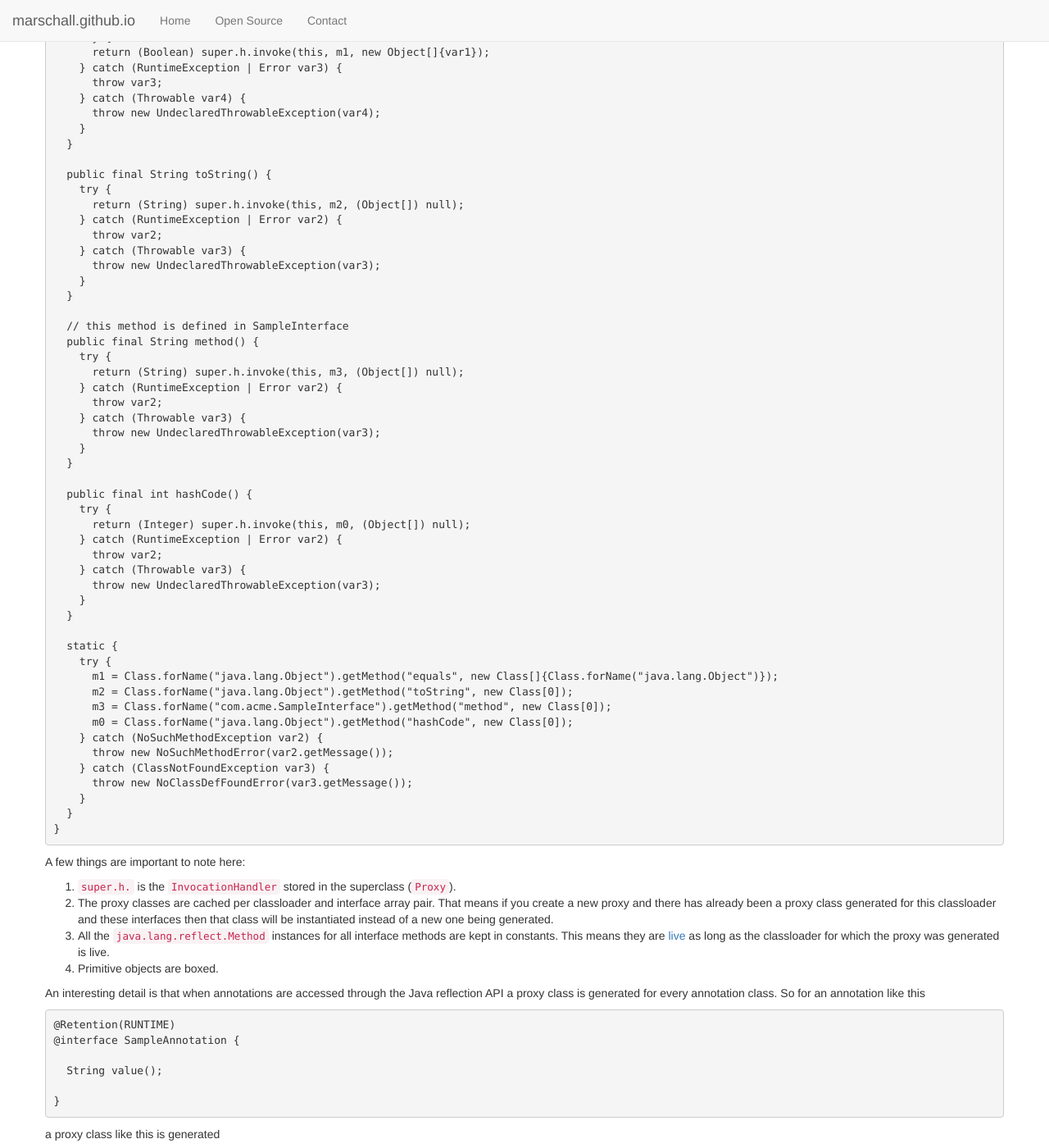
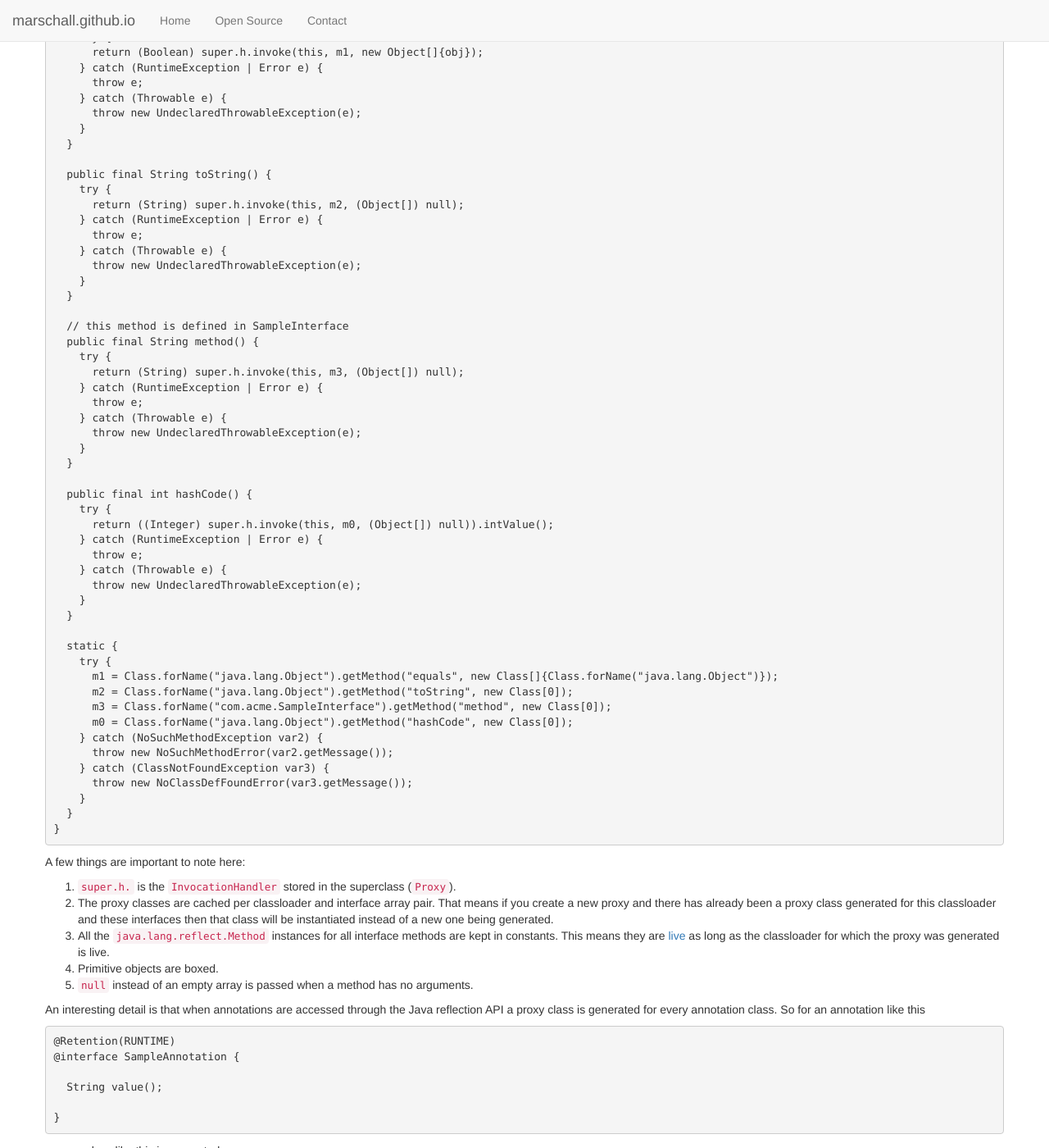
Before and after one commit to marschall/marschall.github.com, a Jekyll site: the page built from _posts/2017-07-11-java-proxy-anatomy.md, in a window 1280 px wide and 1400 px high, scrolled down 760 px. Shown: the whole window at 82% size. Built offline with Jekyll 4.4.1, drawn with Linux system fonts in a browser that asks for light colours; some of the changed text lies outside the part shown.

Commit message:
rename variables

```diff
--- a/_posts/2017-07-11-java-proxy-anatomy.md
+++ b/_posts/2017-07-11-java-proxy-anatomy.md
@@ -34,23 +34,23 @@ final class $Proxy4 extends Proxy implements SampleInterface {
     super(var1);
   }
 
-  public final boolean equals(Object var1) {
+  public final boolean equals(Object obj) {
     try {
-      return (Boolean) super.h.invoke(this, m1, new Object[]{var1});
-    } catch (RuntimeException | Error var3) {
-      throw var3;
-    } catch (Throwable var4) {
-      throw new UndeclaredThrowableException(var4);
+      return (Boolean) super.h.invoke(this, m1, new Object[]{obj});
+    } catch (RuntimeException | Error e) {
+      throw e;
+    } catch (Throwable e) {
+      throw new UndeclaredThrowableException(e);
     }
   }
 
   public final String toString() {
     try {
       return (String) super.h.invoke(this, m2, (Object[]) null);
-    } catch (RuntimeException | Error var2) {
-      throw var2;
-    } catch (Throwable var3) {
-      throw new UndeclaredThrowableException(var3);
+    } catch (RuntimeException | Error e) {
+      throw e;
+    } catch (Throwable e) {
+      throw new UndeclaredThrowableException(e);
     }
   }
 
@@ -58,20 +58,20 @@ final class $Proxy4 extends Proxy implements SampleInterface {
   public final String method() {
     try {
       return (String) super.h.invoke(this, m3, (Object[]) null);
-    } catch (RuntimeException | Error var2) {
-      throw var2;
-    } catch (Throwable var3) {
-      throw new UndeclaredThrowableException(var3);
+    } catch (RuntimeException | Error e) {
+      throw e;
+    } catch (Throwable e) {
+      throw new UndeclaredThrowableException(e);
     }
   }
 
   public final int hashCode() {
     try {
-      return (Integer) super.h.invoke(this, m0, (Object[]) null);
-    } catch (RuntimeException | Error var2) {
-      throw var2;
-    } catch (Throwable var3) {
-      throw new UndeclaredThrowableException(var3);
+      return ((Integer) super.h.invoke(this, m0, (Object[]) null)).intValue();
+    } catch (RuntimeException | Error e) {
+      throw e;
+    } catch (Throwable e) {
+      throw new UndeclaredThrowableException(e);
     }
   }
 
@@ -96,6 +96,7 @@ A few things are important to note here:
 1. The proxy classes are cached per classloader and interface array pair. That means if you create a new proxy and there has already been a proxy class generated for this classloader and these interfaces then that class will be instantiated instead of a new one being generated.
 1. All the `java.lang.reflect.Method` instances for all interface methods are kept in constants. This means they are [live](http://www.memorymanagement.org/glossary/l.html#live) as long as the classloader for which the proxy was generated is live.
 1. Primitive objects are boxed.
+1. `null` instead of an empty array is passed when a method has no arguments.
 
 An interesting detail is that when annotations are accessed through the Java reflection API a proxy class is generated for every annotation class. So for an annotation like this
 
@@ -123,43 +124,43 @@ final class $Proxy5 extends Proxy implements SampleAnnotation {
     super(var1);
   }
 
-  public final boolean equals(Object var1) {
+  public final boolean equals(Object obj) {
     try {
-      return (Boolean) super.h.invoke(this, m1, new Object[]{var1});
-    } catch (RuntimeException | Error var3) {
-      throw var3;
-    } catch (Throwable var4) {
-      throw new UndeclaredThrowableException(var4);
+      return (Boolean) super.h.invoke(this, m1, new Object[]{obj});
+    } catch (RuntimeException | Error e) {
+      throw e;
+    } catch (Throwable e) {
+      throw new UndeclaredThrowableException(e);
     }
   }
 
   public final String toString() {
     try {
       return (String) super.h.invoke(this, m2, (Object[]) null);
-    } catch (RuntimeException | Error var2) {
-      throw var2;
-    } catch (Throwable var3) {
-      throw new UndeclaredThrowableException(var3);
+    } catch (RuntimeException | Error e) {
+      throw e;
+    } catch (Throwable e) {
+      throw new UndeclaredThrowableException(e);
     }
   }
 
   public final Class annotationType() {
     try {
       return (Class) super.h.invoke(this, m4, (Object[]) null);
-    } catch (RuntimeException | Error var2) {
-      throw var2;
-    } catch (Throwable var3) {
-      throw new UndeclaredThrowableException(var3);
+    } catch (RuntimeException | Error e) {
+      throw e;
+    } catch (Throwable e) {
+      throw new UndeclaredThrowableException(e);
     }
   }
 
   public final int hashCode() {
     try {
-      return (Integer) super.h.invoke(this, m0, (Object[]) null);
-    } catch (RuntimeException | Error var2) {
-      throw var2;
-    } catch (Throwable var3) {
-      throw new UndeclaredThrowableException(var3);
+      return ((Integer) super.h.invoke(this, m0, (Object[]) null)).intValue();
+    } catch (RuntimeException | Error e) {
+      throw e;
+    } catch (Throwable e) {
+      throw new UndeclaredThrowableException(e);
     }
   }
 
@@ -167,10 +168,10 @@ final class $Proxy5 extends Proxy implements SampleAnnotation {
   public final String value() {
     try {
       return (String) super.h.invoke(this, m3, (Object[]) null);
-    } catch (RuntimeException | Error var2) {
-      throw var2;
-    } catch (Throwable var3) {
-      throw new UndeclaredThrowableException(var3);
+    } catch (RuntimeException | Error e) {
+      throw e;
+    } catch (Throwable e) {
+      throw new UndeclaredThrowableException(e);
     }
   }
 
```
